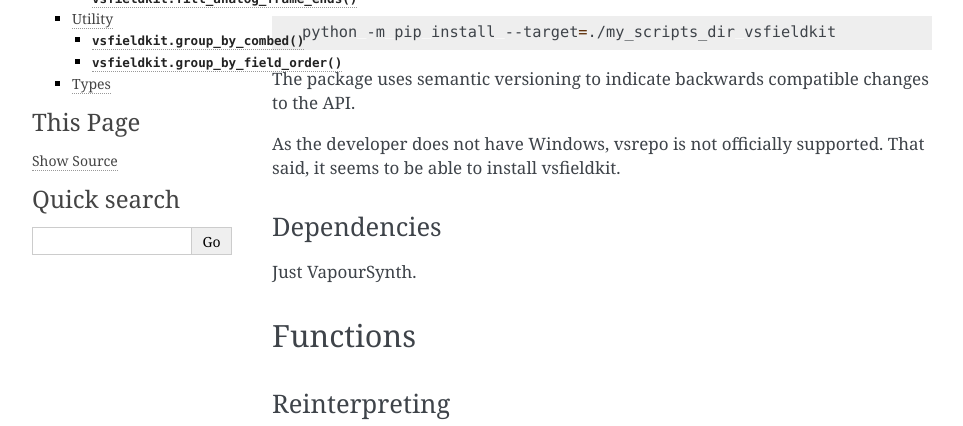
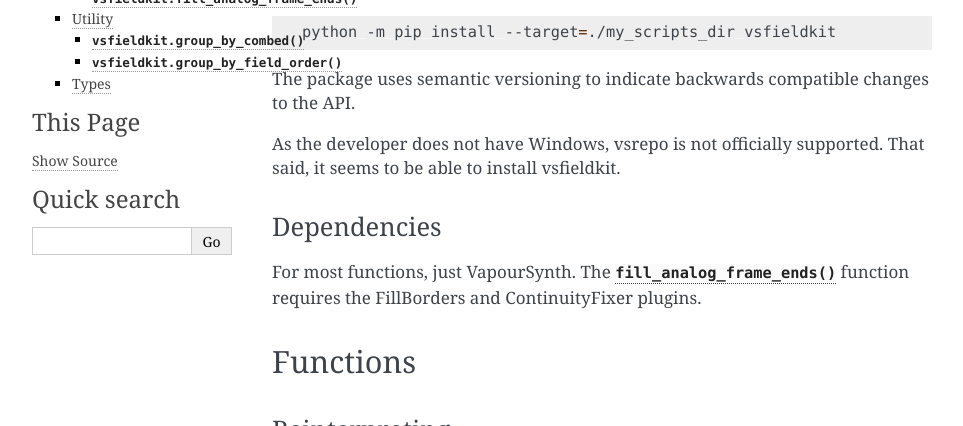
Before and after one commit to JustinTArthur/vsfieldkit, a Sphinx documentation site: the page built from docs/usage.rst, in a window 1280 px wide and 900 px high, scrolled down 342 px, cut to the strip 0-426 px from the top of the window. Shown: the whole strip, without its empty margins (148-1111 px from the left). Built offline with Sphinx 7.4.7, drawn with Linux system fonts in a browser that asks for light colours.

Commit message:
Notes on plugin requirements.

```diff
--- a/docs/usage.rst
+++ b/docs/usage.rst
@@ -30,7 +30,9 @@
 
 Dependencies
 ^^^^^^^^^^^^
-Just VapourSynth.
+For most functions, just VapourSynth. The
+:py:func:`~vsfieldkit.fill_analog_frame_ends` function requires the FillBorders
+and ContinuityFixer plugins.
 
 Functions
 ---------
```
Also changed, not shown: README.md (+4 -3 lines).
